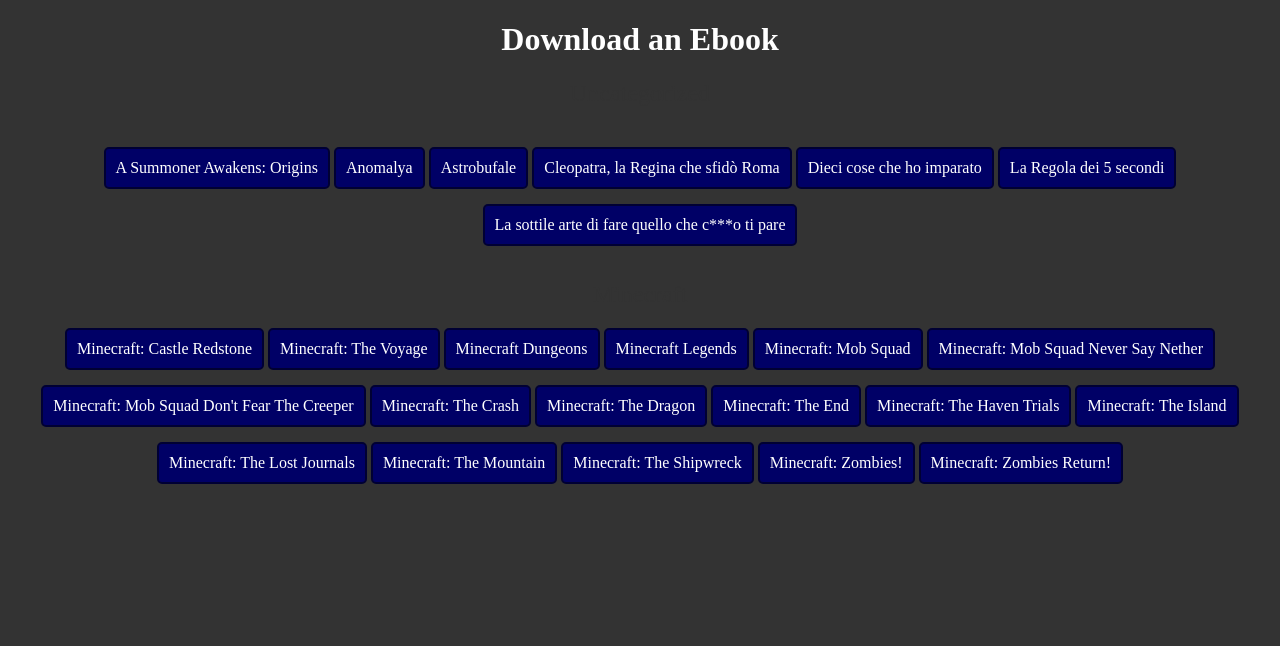
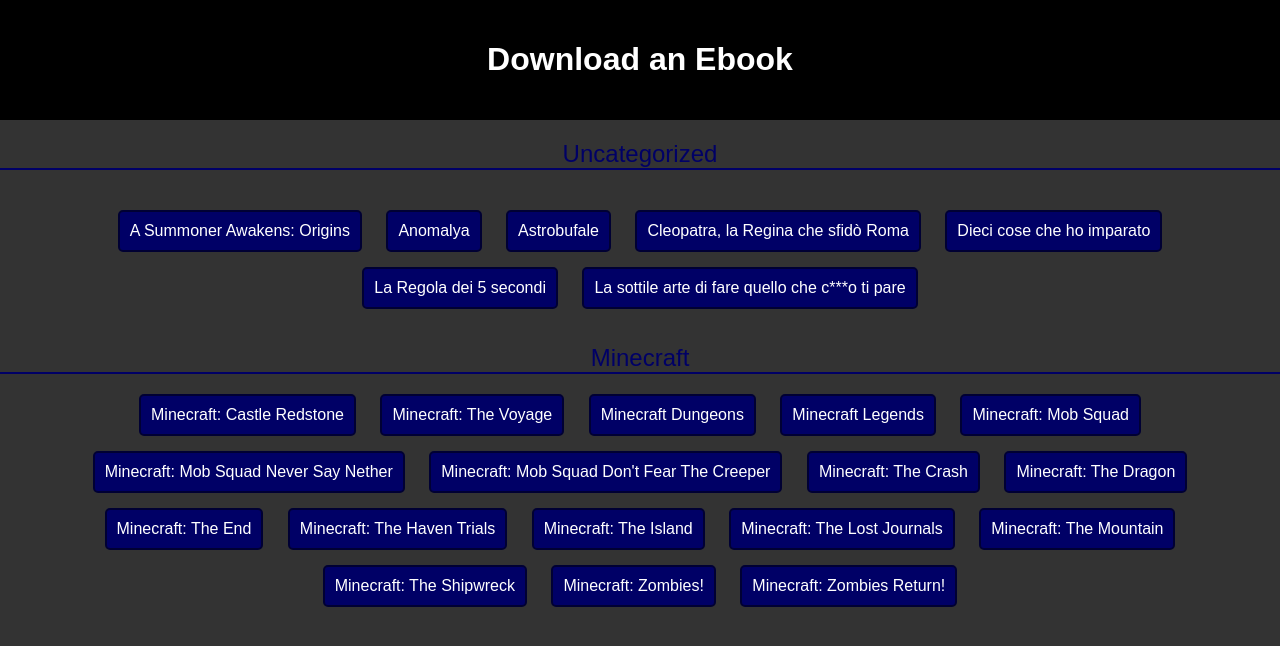
Before and after one commit to PokeDav17/onlinebooks, a plain HTML site: page ferghdkalemhnd857ghtlmvh - Copy (10) - Copy.html in a window 1280 px wide. Drawn offline with Linux system fonts and the light colour scheme.

Commit message:
Update ferghdkalemhnd857ghtlmvh - Copy (10) - Copy.html

```diff
--- a/ferghdkalemhnd857ghtlmvh - Copy (10) - Copy.html
+++ b/ferghdkalemhnd857ghtlmvh - Copy (10) - Copy.html
@@ -8,19 +8,38 @@
 
 
 
-<style>
-        /* Your existing styles remain unchanged */
 
+    <style>
         body {
+            margin: 0;
+            font-family: Arial, sans-serif;
             background-color: #333; /* Black background */
             color: #fff; /* Darker white text */
         }
 
-        /* New styles for the download section */
+        .container {
+            max-width: 800px;
+            margin: 0 auto;
+            padding: 20px;
+        }
+
+        header {
+            background-color: #000;
+            color: #fff;
+            padding: 20px;
+            text-align: center;
+        }
+
+        footer {
+            background-color: #333;
+            color: #fff;
+            padding: 10px;
+            text-align: center;
+        }
+
         .download-section {
             margin-top: 40px;
-		text-align: center; /* Center-align the buttons */
-
+            text-align: center;
         }
 
         .download-link {
@@ -31,7 +50,7 @@
             text-align: center;
             text-decoration: none;
             border-radius: 5px;
-            margin-bottom: 15px; /* Increased margin between buttons */
+            margin: 0 10px 15px 10px; /* Adjust the margin for better spacing */
             border: 2px solid #000033; /* Even darker blue border (hover color) */
             transition: background-color 0.3s, border-color 0.3s, color 0.3s; /* Smooth transition */
         }
@@ -48,35 +67,19 @@
             color: #000; /* Black text on click */
         }
 
-        /* Center the title */
-        h1 {
+        .divider {
+            margin: 20px 0;
             text-align: center;
+            color: #000066; /* Darker blue */
+            font-size: 24px;
+            border-bottom: 2px solid #000066; /* Darker blue border */
         }
 
-        /* Align the text to the right in the footer */
-        footer {
-            text-align: right;
+        @media (max-width: 600px) {
+            .container {
+                max-width: 100%;
+            }
         }
-
-        /* Divider style */
-
-.divider {
-        margin: 20px 0;
-        text-align: center;
-        color: #333;
-        font-size: 24px; /* Adjust the font size as needed */
-    }
-
-
-
-
-
-}
-
-    }
-
-
-
     </style>
     <script>
         // Disable right-click
```
